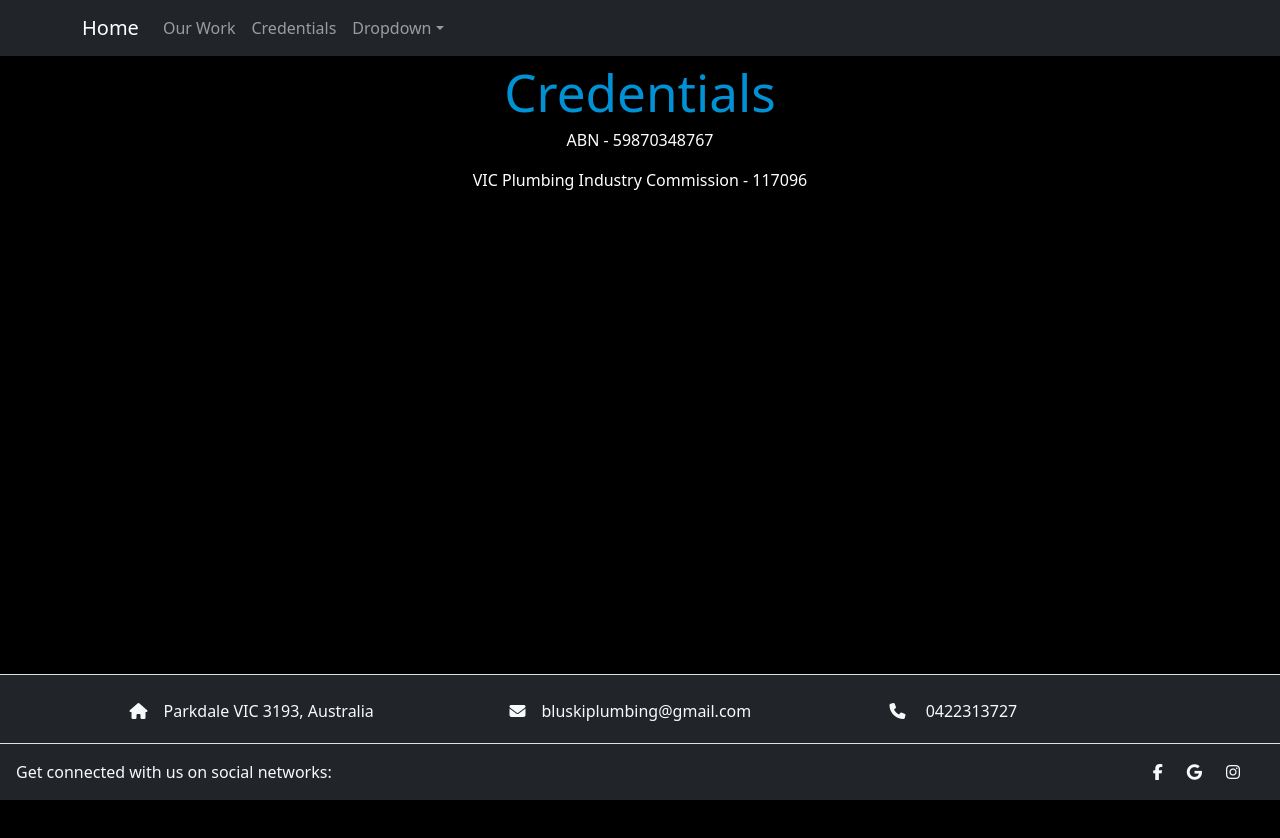
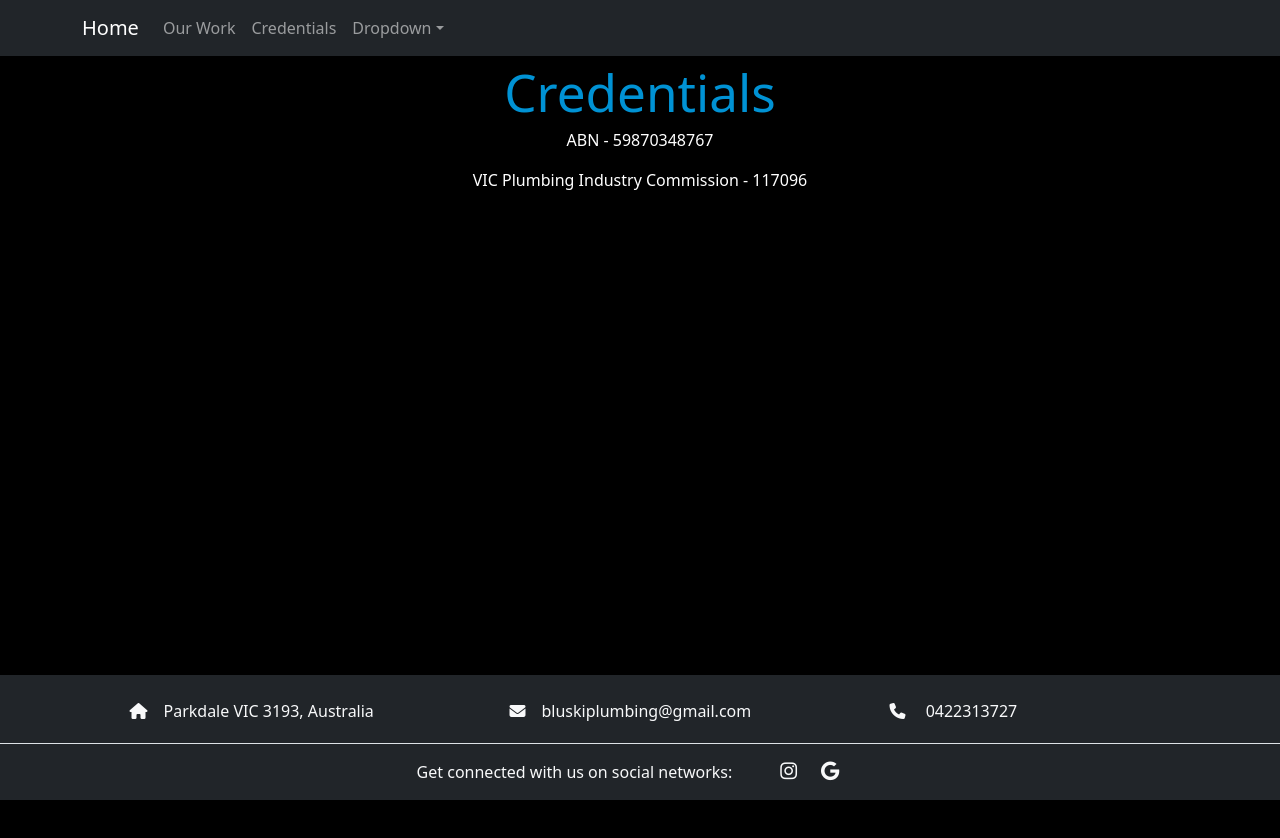
Before and after one commit to AndrewHulme88/bluski-plumbing-react, a React (Vite) app: page /credentials in a window 1280 px wide. Shown: the top 838 px of the page. Built offline with nearby package versions, Linux system fonts and the light colour scheme.

Commit message:
Added links and hover effects to footer icons

```diff
--- a/src/App.css
+++ b/src/App.css
@@ -50,3 +50,12 @@ html, body {
 .white {
   color: white;
 }
+
+.social-icon {
+  font-size: larger;
+  transition: all 0.2s ease-in-out;
+}
+.social-icon:hover {
+  transform: scale(1.5);
+  color: #0092d4;
+}
--- a/src/components/footerBootstrap.jsx
+++ b/src/components/footerBootstrap.jsx
@@ -6,7 +6,7 @@ import '../App.css';
 export default function FooterBootstrap() {
   return (
     <MDBFooter bgColor='dark' className='text-center text-lg-start text-light'>
-      <section className='d-flex justify-content-center justify-content-lg-between p-1 mt-0 border-top'>
+      <section className='d-flex justify-content-center justify-content-lg-between p-1 mt-0'>
         <MDBContainer className='text-center text-md-start mt-1'>
           <MDBRow className='mt-3'>
             <MDBCol md="4" lg="3" xl="3" className='mx-auto mb-md-0 mb-4'>
@@ -30,20 +30,17 @@ export default function FooterBootstrap() {
         </MDBContainer>
       </section>
 
-      <section className='d-flex justify-content-center justify-content-lg-between p-3 border-top'>
+      <section className='d-flex justify-content-center p-3 border-top'>
         <div className='me-5 d-none d-lg-block'>
           <span>Get connected with us on social networks:</span>
         </div>
 
         <div>
-          <a href='' className='me-4 text-reset'>
-            <MDBIcon fab icon="facebook-f" />
+          <a href='https://www.instagram.com/bluski_plumbing/' className='me-4 text-reset'>
+            <MDBIcon className='social-icon' fab icon="instagram" />
           </a>
-          <a href='' className='me-4 text-reset'>
-            <MDBIcon fab icon="google" />
-          </a>
-          <a href='' className='me-4 text-reset'>
-            <MDBIcon fab icon="instagram" />
+          <a href='https://www.google.com/search?q=bluski+plumbing&oq=&gs_lcrp=EgZjaHJvbWUqBggBEEUYOzIGCAAQRRg5MgYIARBFGDsyDAgCEC4YJxiABBiKBTIMCAMQABhDGIAEGIoFMgwIBBAAGEMYgAQYigUyBggFEEUYPDIGCAYQRRg8MgYIBxBFGDzSAQgyNDEwajBqN6gCALACAA&sourceid=chrome&ie=UTF-8' className='me-4 text-reset'>
+            <MDBIcon className='social-icon' fab icon="google" />
           </a>
         </div>
       </section>
```
